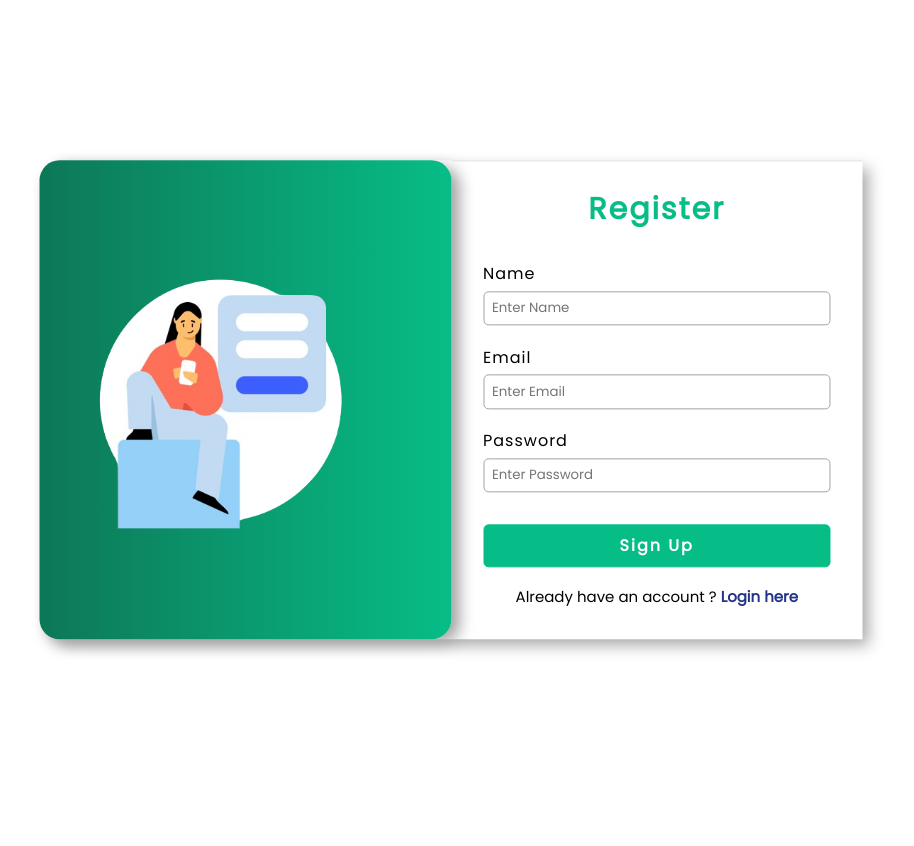
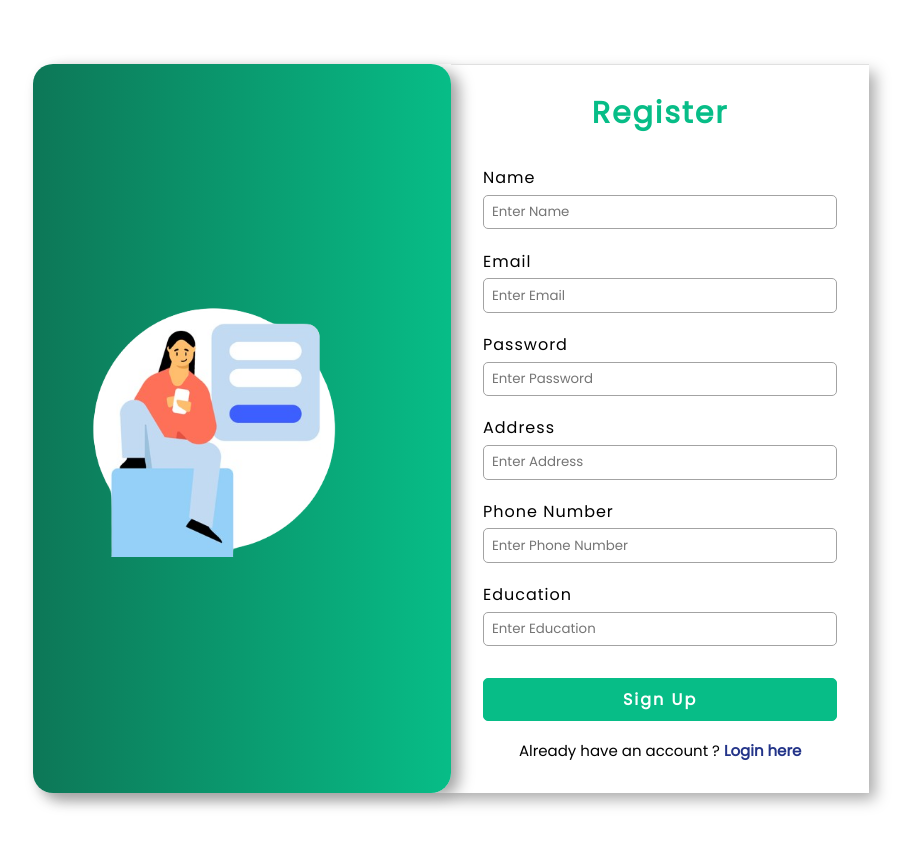
Before and after one commit to Harshal-Shelar/MERN-E-Com-FrontEnd, a React (Create React App) app: page /signUp in a window 1280 px wide. Shown: the top 846 px of the page, without its empty margins (189-1103 px from the left). Before the commit the page ends 800 px from the top, so only its background shows below. Built offline with nearby package versions, Linux system fonts and the light colour scheme.

Commit message:
login an sign up form design and fields updated

```diff
--- a/src/App.js
+++ b/src/App.js
@@ -27,7 +27,7 @@ function App() {
           <Route path='/login' element={<Login />} />
         </Routes>
       </BrowserRouter>
-      <Footer />
+      {/* <Footer /> */}
     </div>
   );
 }
--- a/src/Components/Login/Login.css
+++ b/src/Components/Login/Login.css
@@ -3,10 +3,7 @@
     box-shadow: 7px 7px 15px -1px rgb(169, 169, 169);
     border-top-left-radius: 20px;
     border-bottom-left-radius: 20px;
-    top: 50%;
-    left: 50%;
-    position: absolute;
-    transform: translate(-50%, -50%);
+    margin: 4rem auto;
     min-width: 700px;
     width: 700px;
 }
@@ -99,9 +96,8 @@
     }
 
     .loginMain {
-        display: inline-block;
         width: 85%;
-        min-width: 70%;
+        min-width: 85%;
         box-shadow: 0px 0px 15px 5px rgb(214, 214, 214);
         border-radius: 20px;
     }
@@ -117,7 +113,7 @@
     }
 
     .loginForm{
-        width: auto;
+        width: 100%;
     }
     .loginInp{
         height: 2.5rem;
--- a/src/Components/Profile/Profile.css
+++ b/src/Components/Profile/Profile.css
@@ -74,7 +74,7 @@
 
 @media (max-width : 767px) {
     .card{
-        width: 70%;
+        width: 100%;
         min-width: 70%;
     }
 }
--- a/src/Components/Profile/Profile.jsx
+++ b/src/Components/Profile/Profile.jsx
@@ -7,6 +7,9 @@ const Profile = () => {
 
   const [name, setName] = useState();
   const [email, setEmail] = useState();
+  const [address, setAddress] = useState();
+  const [phoneNumber, setPhoneNumber] = useState();
+  const [education, setEducation] = useState();
 
   const navigate = useNavigate();
 
@@ -19,17 +22,25 @@ const Profile = () => {
     const auth = localStorage.getItem('user');
     let name = JSON.parse(auth).name;
     let email = JSON.parse(auth).email;
-    setName(name)
-    setEmail(email)
+    let address = JSON.parse(auth).address;
+    let phoneNumber = JSON.parse(auth).phoneNumber;
+    let education = JSON.parse(auth).education;
+    setName(name);
+    setEmail(email);
+    setAddress(address);
+    setPhoneNumber(phoneNumber);
+    setEducation(education);
   }, []);
 
   return (
-    <div classNameName='mainProfile'>
+    <div className='mainProfile'>
       <div className="card">
         <img className='avatarImg' src={avatar} alt="John" />
           <h1 className='avatarName'>{name}</h1>
           <p className="title">Email : {email}</p>
-          <p>Harvard University</p>
+          <p className="title">Education : {education}</p>
+          <p className="title">Phone Number : {phoneNumber}</p>
+          <p className="title">Address : {address}</p>
           <div className='social'>
             <a className="socialHandle" href="#"><i className="fa fa-dribbble"></i></a>
             <a className="socialHandle" href="#"><i className="fa fa-twitter"></i></a>
--- a/src/Components/SignUp/SignUp.css
+++ b/src/Components/SignUp/SignUp.css
@@ -1,8 +1,5 @@
 .registerForm {
-    top: 50%;
-    left: 50%;
-    position: absolute;
-    transform: translate(-50%, -50%);
+    margin: 4rem auto;
     display: flex;
     box-shadow: 7px 7px 15px -1px rgb(169, 169, 169);
     border-top-left-radius: 20px;
@@ -106,7 +103,7 @@ button:hover {
 
 @media (max-width : 767px) {
     .registerForm {
-        display: inline-block;
+        width: 86%;
         min-width: 86%;
         border-radius: 20px;
         box-shadow: 0px 0px 15px 5px rgb(214, 214, 214);
--- a/src/Components/SignUp/SignUp.jsx
+++ b/src/Components/SignUp/SignUp.jsx
@@ -7,6 +7,9 @@ const SignUp = () => {
     const [name, setName] = useState("");
     const [email, setEmail] = useState("");
     const [password, setPassword] = useState("");
+    const [phoneNumber, setPhoneNumber] = useState("");
+    const [address, setAddress] = useState("");
+    const [education, setEducation] = useState("");
     const [error, setError] = useState(false);
 
     const navigate = useNavigate();
@@ -19,12 +22,12 @@ const SignUp = () => {
     }, [])
 
     const collectData = async () => {
-        if (!name || !email || !password) {
+        if (!name || !email || !password || !address || !phoneNumber || !education) {
             setError(true);
         } else {
             let result = await fetch("http://localhost:5000/register", {
                 method: 'post',
-                body: JSON.stringify({ name, email, password }),
+                body: JSON.stringify({ name, email, password, address, phoneNumber, education }),
                 headers: {
                     'Content-Type': 'application/json'
                 }
@@ -60,6 +63,18 @@ const SignUp = () => {
                 <input type="password" value={password} onChange={(e) => setPassword(e.target.value)} placeholder='Enter Password' />
                 {error && !password && <span className='errorMsg'>Password is Required</span>}
 
+                <label htmlFor="">Address</label>
+                <input type='text' value={address} onChange={(e) => setAddress(e.target.value)} placeholder='Enter Address' />
+                {error && !address && <span className='errorMsg'>Address is Required</span>}
+
+                <label htmlFor="">Phone Number</label>
+                <input type="phone" value={phoneNumber} onChange={(e) => setPhoneNumber(e.target.value)} placeholder='Enter Phone Number' />
+                {error && !phoneNumber && <span className='errorMsg'>Phone Number is Required</span>}
+
+                <label htmlFor="">Education</label>
+                <input type="text" value={education} onChange={(e) => setEducation(e.target.value)} placeholder='Enter Education' />
+                {error && !education && <span className='errorMsg'>Education is Required</span>}
+
                 <button className='signUpBtn' onClick={collectData}>Sign Up</button>
                 <p className='pTag'>Already have an account ? <span className='loginSpan'> <Link to='/login'>Login here</Link> </span></p>
             </div>
```
